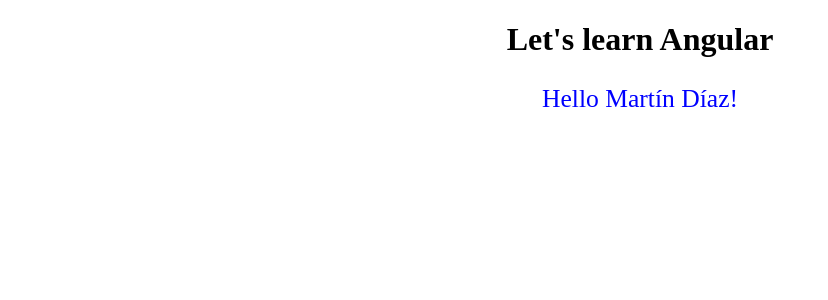
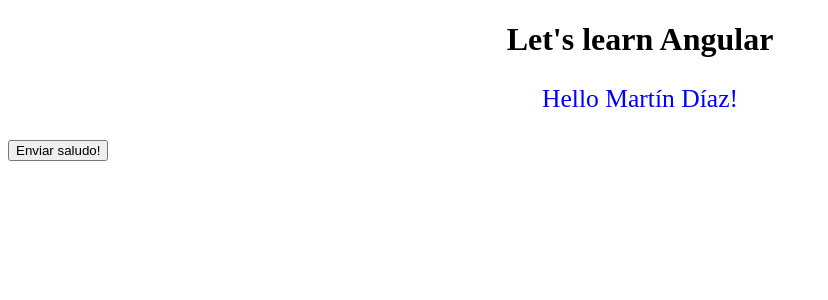
Before and after one commit to magadiflo/fundamentos-angular, an Angular app: page / in a window 1280 px wide. Shown: the top 300 px of the page, without its empty margins (0-828 px from the left). Built offline with nearby package versions, Linux system fonts and the light colour scheme.

Commit message:
Event bindings - @Output, EventEmitter()

```diff
--- a/src/app/app.component.html
+++ b/src/app/app.component.html
@@ -1,4 +1,4 @@
 <div>
     <h1 class="text-center">Let's learn Angular</h1>
-    <app-hello [name]="myName"></app-hello>
+    <app-hello [name]="myName" (sayHello)="onSayHello($event)"></app-hello>
 </div>
--- a/src/app/app.component.ts
+++ b/src/app/app.component.ts
@@ -9,4 +9,8 @@
 
   myName: string = 'Martín Díaz';
 
+  onSayHello(sayHello: string) {
+    console.log(sayHello);
+  }
+
 }
--- a/src/app/hello/hello.component.html
+++ b/src/app/hello/hello.component.html
@@ -1 +1,2 @@
 <p>Hello {{ name }}!</p>
+<button type="button" (click)="onNameClick()">Enviar saludo!</button>
--- a/src/app/hello/hello.component.ts
+++ b/src/app/hello/hello.component.ts
@@ -1,4 +1,4 @@
-import { Component, Input, OnInit } from '@angular/core';
+import { Component, Input, OnInit, Output, EventEmitter } from '@angular/core';
 
 @Component({
   selector: 'app-hello',
@@ -8,10 +8,15 @@
 export class HelloComponent implements OnInit {
 
   @Input() name!: string;
+  @Output() sayHello: EventEmitter<string> = new EventEmitter();
 
   constructor() { }
 
   ngOnInit(): void {
   }
 
+  onNameClick(): void {
+    this.sayHello.emit('Hola desde el componente hijo hello!!');
+  }
+
 }
```
